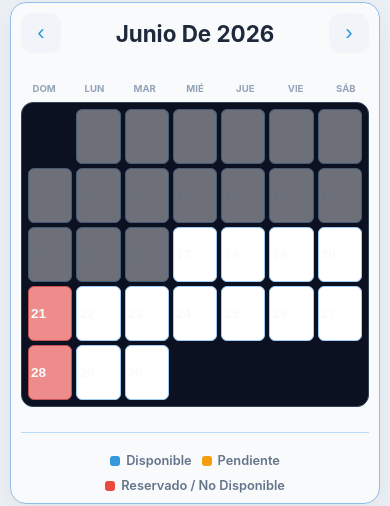
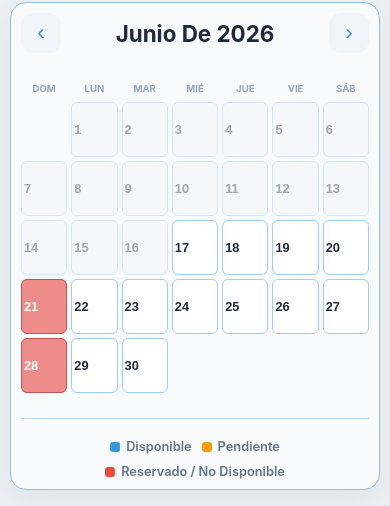
Before and after one commit to maxi627/Salon-de-eventos, a React (Vite) app in the folder frontend/: page /reservar in a window 390 px wide. Shown: the part 211-717 px from the top of the page. Built offline with nearby package versions, Linux system fonts and the light colour scheme; no server answers.

Commit message:
arreglamos colores calendario

```diff
--- a/frontend/src/pages/reservas.css
+++ b/frontend/src/pages/reservas.css
@@ -13,11 +13,11 @@
 }
 
 .reservas-page-container {
-  max-width: 1000px; /* Reducido para mayor elegancia central */
+  max-width: 1000px;
   margin: 0 auto;
   padding: 40px 20px;
   font-family: 'Inter', sans-serif;
-  color: var(--res-text-main);
+  color: var(--res-text-main) !important; /* Defensa */
   text-align: center;
 }
 
@@ -29,7 +29,7 @@
   font-size: 2.5rem;
   font-weight: 800;
   margin-bottom: 8px;
-  color: #0f172a;
+  color: #0f172a !important; /* Defensa */
   letter-spacing: -1px;
 }
 
@@ -41,15 +41,15 @@
   gap: 30px;
 }
 
-/* --- TARJETA DEL CALENDARIO (Más compacta) --- */
+/* --- TARJETA DEL CALENDARIO --- */
 .calendar-container-card {
-  background: var(--res-card);
+  background: var(--res-card) !important; /* Defensa contra el Admin */
   border-radius: var(--res-radius);
   padding: 30px;
-  box-shadow: var(--res-shadow);
-  border: 1px solid #92bde9;
+  box-shadow: var(--res-shadow) !important;
+  border: 1px solid #92bde9 !important;
   width: 100%;
-  max-width: 750px; /* Limita el ancho para que no se vea tan largo */
+  max-width: 750px;
 }
 
 .calendar-header-nav {
@@ -64,23 +64,24 @@
   font-weight: 700;
   text-transform: capitalize;
   margin: 0;
+  color: var(--res-text-main) !important;
 }
 
 .nav-arrow {
-  background: #f1f5f9;
-  border: none;
+  background: #f1f5f9 !important;
+  border: none !important;
   width: 40px;
   height: 40px;
   border-radius: 12px;
   font-size: 1.4rem;
   cursor: pointer;
-  color: var(--res-primary);
+  color: var(--res-primary) !important;
   transition: all 0.2s;
 }
 
 .nav-arrow:hover {
-  background: var(--res-primary);
-  color: white;
+  background: var(--res-primary) !important;
+  color: white !important;
 }
 
 /* --- ENCABEZADOS DE DÍAS --- */
@@ -95,63 +96,96 @@
   font-weight: 700;
   font-size: 0.75rem;
   text-transform: uppercase;
-  color: #94a3b8;
+  color: #94a3b8 !important; /* Defensa */
   letter-spacing: 1px;
 }
 
-/* --- GRID DE DÍAS --- */
+/* --- GRID DE DÍAS (Aquí estaba el mayor conflicto) --- */
 .calendar-grid {
   display: grid;
   grid-template-columns: repeat(7, 1fr);
-  gap: var(--calendar-gap);
+  gap: var(--calendar-gap) !important;
+  background-color: transparent !important; /* Mata el fondo oscuro del admin */
+  border: none !important;
+  padding: 0 !important;
 }
 
 .calendar-day-wrapper {
-  aspect-ratio: 1 / 1; /* Celdas perfectamente cuadradas */
+  aspect-ratio: 1 / 1;
 }
 
 .calendar-day-card {
   width: 100%;
   height: 100%;
-  border: 1px solid #a0ccf8;
-  border-radius: 14px;
-  background: white;
+  border: 1px solid #a0ccf8 !important;
+  border-radius: 14px !important;
+  background: white !important; /* Mata el fondo de celda oscuro */
   display: flex;
   flex-direction: column;
   justify-content: space-between;
-  padding: 8px;
+  padding: 8px !important;
   cursor: pointer;
   transition: all 0.2s ease;
+  color: var(--res-text-main) !important; /* Fuerza texto oscuro sobre fondo blanco */
 }
 
 .day-number {
   font-size: 1rem;
   font-weight: 700;
+  color: var(--res-text-main) !important;
 }
 
 .day-price {
   font-size: 0.7rem;
   font-weight: 800;
-  color: var(--res-success);
-  background: #f0fdf4;
+  color: var(--res-success) !important;
+  background: #f0fdf4 !important;
   padding: 2px 0;
   border-radius: 6px;
   width: 100%;
-  border: 1px solid #dcfce7;
+  border: 1px solid #dcfce7 !important;
+  text-align: center;
 }
 
 /* --- ESTADOS --- */
 .calendar-day-card.disponible:hover {
-  border-color: var(--res-primary);
+  border-color: var(--res-primary) !important;
   transform: translateY(-3px);
-  box-shadow: 0 4px 12px rgba(0,0,0,0.05);
+  box-shadow: 0 4px 12px rgba(0,0,0,0.05) !important;
 }
 
-.calendar-day-card.past { opacity: 0.4; cursor: not-allowed; }
-.calendar-day-card.reservada { background: #ee8b8b; border-color: #c45454; cursor: not-allowed; }
-.calendar-day-card.pendiente { background: #f3dd82; border-color: #fef3c7; cursor: not-allowed;  }
+.calendar-day-card.past {
+  opacity: 0.4 !important;
+  cursor: not-allowed;
+  background: #f1f5f9 !important;
+}
 
-.calendar-day.empty { background: transparent; border: none; }
+.calendar-day-card.reservada {
+  background: #ee8b8b !important;
+  border-color: #c45454 !important;
+  cursor: not-allowed;
+}
+
+.calendar-day-card.reservada .day-number,
+.calendar-day-card.reservada .day-price {
+  color: #fff !important; /* Texto blanco para contrastar con el rojo */
+}
+
+.calendar-day-card.pendiente {
+  background: #f3dd82 !important;
+  border-color: #fef3c7 !important;
+  cursor: not-allowed;
+}
+
+.calendar-day-card.pendiente .day-number,
+.calendar-day-card.pendiente .day-price {
+  color: #78350f !important; /* Texto marrón para contrastar con el amarillo */
+}
+
+.calendar-day.empty {
+  background: transparent !important;
+  border: none !important;
+}
 
 /* --- INFORMACIÓN INFERIOR (INTEGRADA) --- */
 .calendar-info-bottom {
@@ -160,24 +194,24 @@
 }
 
 .info-card-integrated {
-  background: #ffffffcd;
+  background: #ffffffcd !important;
   padding: 20px 30px;
   border-radius: 20px;
-  border: 1px solid #6da2d6;
+  border: 1px solid #6da2d6 !important;
   text-align: left;
-  box-shadow: 0 4px 15px rgba(0,0,0,0.02);
+  box-shadow: 0 4px 15px rgba(0,0,0,0.02) !important;
 }
 
 .info-card-integrated h4 {
   margin: 0 0 10px 0;
   font-size: 1rem;
-  color: #0f172a;
+  color: #0f172a !important;
 }
 
 .info-card-integrated p {
   margin: 0 0 15px 0;
   font-size: 0.9rem;
-  color: var(--res-text-muted);
+  color: var(--res-text-muted) !important;
   line-height: 1.5;
 }
 
@@ -185,19 +219,19 @@
   display: flex;
   align-items: center;
   gap: 10px;
-  background: #fff9eb;
+  background: #fff9eb !important;
   padding: 8px 15px;
   border-radius: 10px;
   font-size: 0.8rem;
-  color: #92400e;
-  border-left: 3px solid #f39c12;
+  color: #92400e !important;
+  border-left: 3px solid #f39c12 !important;
 }
 
 /* --- LEYENDA --- */
 .calendar-footer-legend {
   margin-top: 25px;
   padding-top: 20px;
-  border-top: 1px solid #badafa;
+  border-top: 1px solid #badafa !important;
   display: flex;
   justify-content: center;
   gap: 25px;
@@ -209,96 +243,92 @@
   gap: 6px;
   font-size: 0.8rem;
   font-weight: 600;
-  color: var(--res-text-muted);
+  color: var(--res-text-muted) !important;
 }
 
 .dot { width: 10px; height: 10px; border-radius: 3px; }
-.dot.disponible { background: var(--res-primary); }
-.dot.pendiente { background: #f59e0b; }
-.dot.reservada { background: var(--res-error); }
+.dot.disponible { background: var(--res-primary) !important; }
+.dot.pendiente { background: #f59e0b !important; }
+.dot.reservada { background: var(--res-error) !important; }
 
 /* --- TOAST --- */
 .notification-toast {
   position: fixed;
   bottom: 30px;
   right: 30px;
-  background: #1e293b;
-  color: white;
+  background: #1e293b !important;
+  color: white !important;
   padding: 15px 25px;
   border-radius: 12px;
-  box-shadow: 0 10px 30px rgba(0,0,0,0.2);
+  box-shadow: 0 10px 30px rgba(0,0,0,0.2) !important;
   z-index: 9999;
 }
-
 
 /* --- RESPONSIVE CORREGIDO --- */
 @media (max-width: 600px) {
   .reservas-page-container {
-    padding: 20px 10px; /* Menos espacio en los bordes de la pantalla */
+    padding: 20px 10px !important;
   }
 
   .reservas-hero h1 {
-    font-size: 1.8rem; /* Título más acorde al móvil */
+    font-size: 1.8rem !important;
   }
 
   .calendar-container-card {
-    padding: 10px;
-    border-radius: 16px; /* Bordes un poco más suaves */
-    width: 100%;
-    box-sizing: border-box;
+    padding: 10px !important;
+    border-radius: 16px !important;
+    width: 100% !important;
+    box-sizing: border-box !important;
   }
 
   .calendar-grid {
-    gap: 4px; /* Bajamos de 10px a 4px para ganar 36px de ancho total */
+    gap: 4px !important;
   }
 
   .calendar-week-labels {
-    gap: 4px;
-    margin-bottom: 8px;
+    gap: 4px !important;
+    margin-bottom: 8px !important;
   }
 
   .calendar-week-labels div {
-    font-size: 0.6rem; /* Nombres de días (DOM, LUN...) más chicos */
-    letter-spacing: 0;
+    font-size: 0.6rem !important;
+    letter-spacing: 0 !important;
   }
 
   .calendar-day-wrapper {
-    /* ELIMINAMOS el aspect-ratio para que la celda no se ensanche por culpa del precio */
-    aspect-ratio: auto;
-    min-height: 55px; /* Altura mínima fija para que no queden chatos */
+    aspect-ratio: auto !important;
+    min-height: 55px !important;
   }
 
   .calendar-day-card {
-    border-radius: 6px;
-    padding: 4px 2px; /* Padding lateral mínimo */
-    justify-content: space-around; /* Distribuye mejor número y precio */
+    border-radius: 6px !important;
+    padding: 4px 2px !important;
+    justify-content: space-around !important;
   }
 
   .day-number {
-    font-size: 0.8rem;
+    font-size: 0.8rem !important;
   }
 
   .day-price {
-    font-size: 0.55rem; /* Fuente pequeña para el $100.000 */
-    padding: 1px 0;
-    border-radius: 4px;
-    letter-spacing: -0.5px; /* Juntamos los números un poquito */
-    font-weight: 700;
-    width: 100%;
-    display: block;
-    text-align: center;
+    font-size: 0.55rem !important;
+    padding: 1px 0 !important;
+    border-radius: 4px !important;
+    letter-spacing: -0.5px !important;
+    font-weight: 700 !important;
+    width: 100% !important;
+    display: block !important;
+    text-align: center !important;
   }
 
-  /* Ajuste para la leyenda inferior */
   .calendar-footer-legend {
-    gap: 10px;
-    flex-wrap: wrap; /* Para que si no entran, bajen de línea */
+    gap: 10px !important;
+    flex-wrap: wrap !important;
   }
 }
 
-/* Ajuste extra para teléfonos muy angostos */
 @media (max-width: 380px) {
   .day-price {
-    font-size: 0.5rem;
+    font-size: 0.5rem !important;
   }
 }
```
